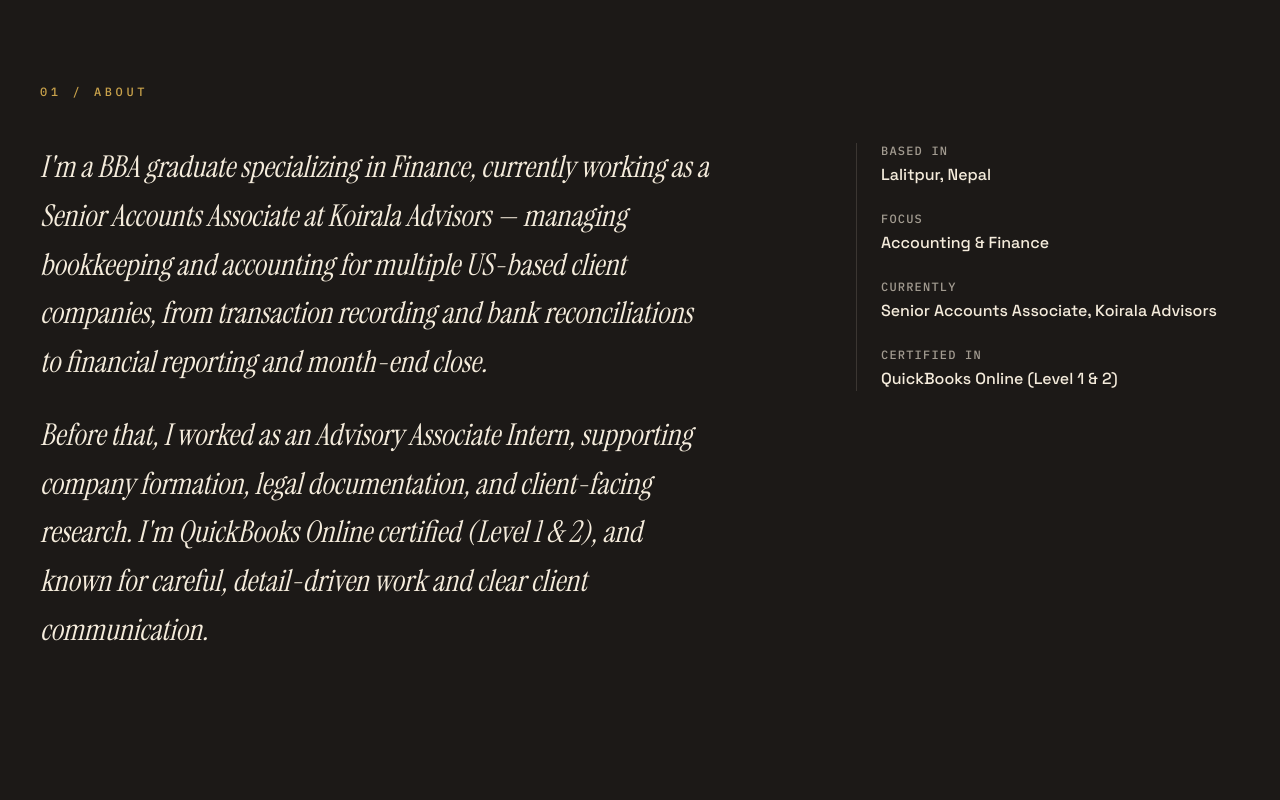
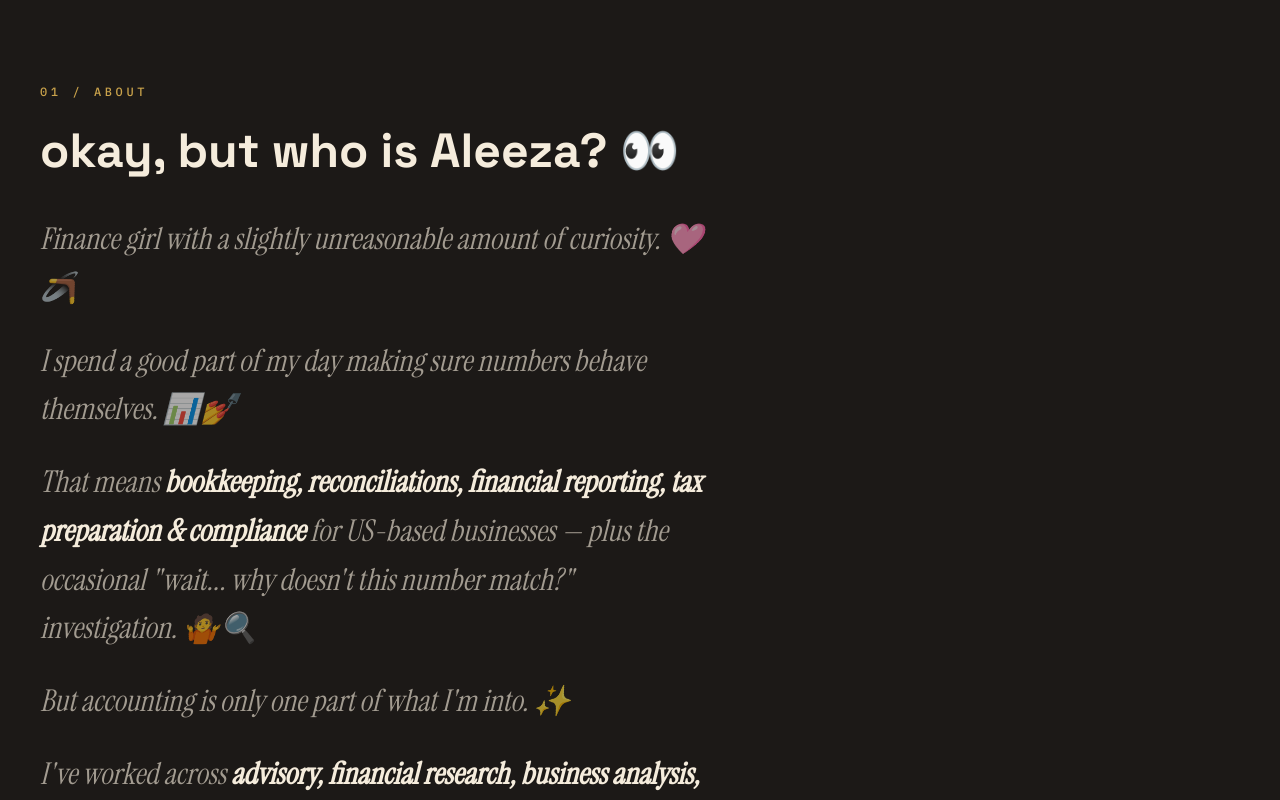
Before and after one commit to Lakxey/aleeza-website, a Next.js app: page / in a window 1280 px wide. Shown: the part 1100-1900 px from the top of the page. Built offline with nearby package versions, Linux system fonts and the light colour scheme.

Commit message:
Update About section content, remove facts sidebar, apply charcoal/ivory/gold theme

```diff
--- a/app/content.ts
+++ b/app/content.ts
@@ -16,9 +16,20 @@ export const site = {
 
 export const about = {
   heading: "About",
+  intro: "okay, but who is Aleeza? 👀",
+  // Wrap words in **double asterisks** to make them bold — the About
+  // section turns those into <strong> automatically.
   paragraphs: [
-    "I'm a BBA graduate specializing in Finance, currently working as a Senior Accounts Associate at Koirala Advisors — managing bookkeeping and accounting for multiple US-based client companies, from transaction recording and bank reconciliations to financial reporting and month-end close.",
-    "Before that, I worked as an Advisory Associate Intern, supporting company formation, legal documentation, and client-facing research. I'm QuickBooks Online certified (Level 1 & 2), and known for careful, detail-driven work and clear client communication.",
+    "Finance girl with a slightly unreasonable amount of curiosity. 🩷🪃",
+    "I spend a good part of my day making sure numbers behave themselves. 📊💅",
+    "That means **bookkeeping, reconciliations, financial reporting, tax preparation & compliance** for US-based businesses — plus the occasional \"wait... why doesn't this number match?\" investigation. 🤷🔍",
+    "But accounting is only one part of what I'm into. ✨",
+    "I've worked across **advisory, financial research, business analysis, legal documentation, and MySQL** — which is probably a very long way of saying:",
+    "I like figuring things out. 💬✨",
+    "Give me a messy spreadsheet, a confusing business problem, or a system I've never used before, and my first instinct is usually:",
+    "\"okay... let's see.\" 💅",
+    "I like finding patterns 🔍, asking too many questions ❓, making complicated things easier to understand 🪄, and learning things simply because they're interesting. 💡",
+    "I don't have a perfectly linear career plan — and honestly, I'm okay with that. 🦋✨",
   ],
   facts: [
     { label: "Based in", value: "Lalitpur, Nepal" },
--- a/components/About.tsx
+++ b/components/About.tsx
@@ -1,5 +1,18 @@
 import { about } from "@/app/content";
 import Reveal from "./Reveal";
+
+// Turns "text **bold** text" into [text, <strong>bold</strong>, text]
+function renderBold(text: string) {
+  return text.split(/\*\*(.+?)\*\*/g).map((part, i) =>
+    i % 2 === 1 ? (
+      <strong key={i} className="font-semibold text-fg">
+        {part}
+      </strong>
+    ) : (
+      part
+    )
+  );
+}
 
 export default function About() {
   return (
@@ -10,33 +23,24 @@ export default function About() {
         </span>
       </Reveal>
 
-      <div className="mt-10 grid gap-12 lg:grid-cols-[2fr_1fr]">
+      <Reveal delay={0.05}>
+        <h2 className="mt-6 max-w-3xl font-sans text-3xl font-bold text-fg sm:text-5xl">
+          {about.intro}
+        </h2>
+      </Reveal>
+
       <Reveal delay={0.1}>
-          <div className="space-y-6">
+        <div className="mt-10 space-y-6">
           {about.paragraphs.map((p, i) => (
             <p
               key={i}
-                className="max-w-2xl font-display text-2xl italic leading-relaxed text-fg sm:text-3xl"
+              className="max-w-2xl font-display text-2xl italic leading-relaxed text-fg-dim sm:text-3xl"
             >
-                {p}
+              {renderBold(p)}
             </p>
           ))}
         </div>
       </Reveal>
-
-        <Reveal delay={0.2}>
-          <dl className="space-y-6 border-l border-line pl-6">
-            {about.facts.map((fact) => (
-              <div key={fact.label}>
-                <dt className="font-mono text-xs uppercase tracking-widest text-fg-dim">
-                  {fact.label}
-                </dt>
-                <dd className="mt-1 text-base text-fg">{fact.value}</dd>
-              </div>
-            ))}
-          </dl>
-        </Reveal>
-      </div>
     </section>
   );
 }
```
Lines whose indentation alone changed are shown as unchanged.
